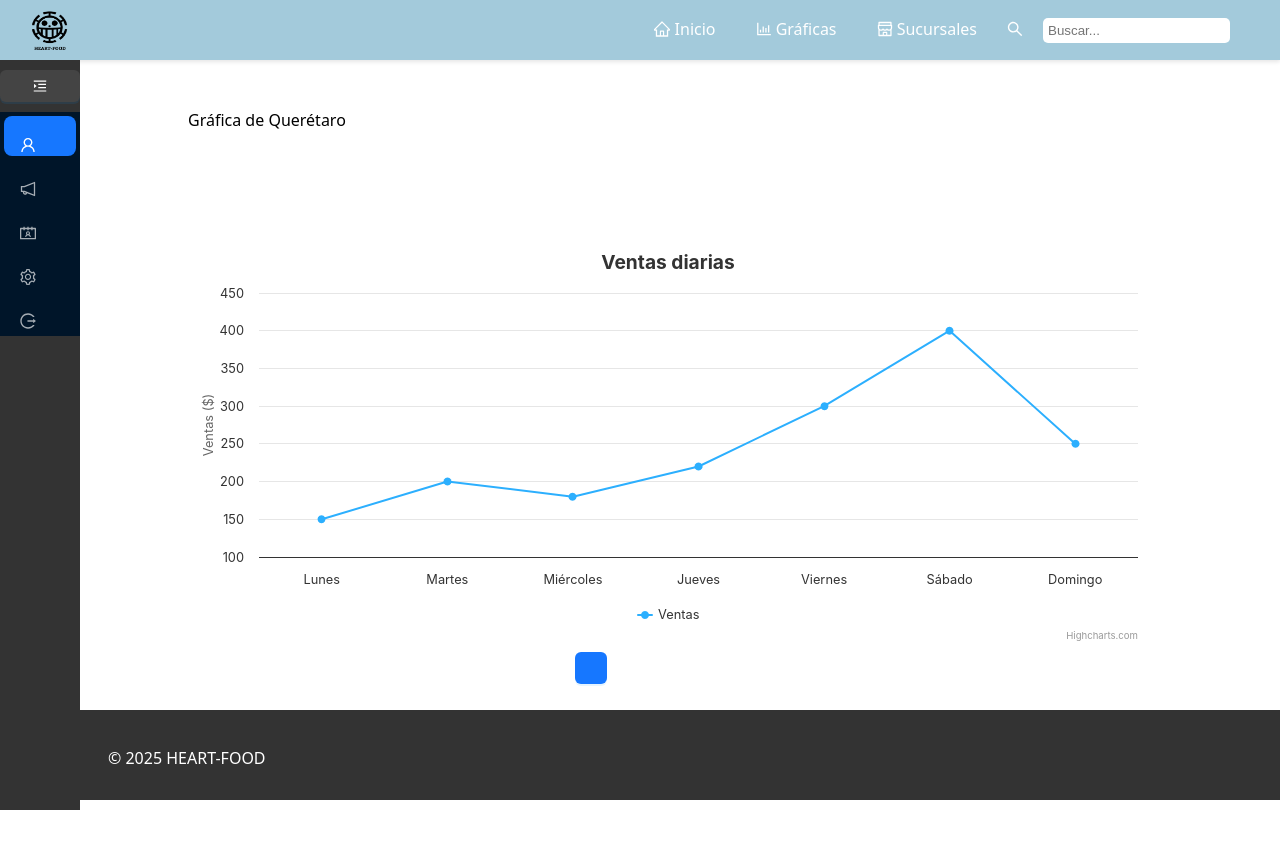
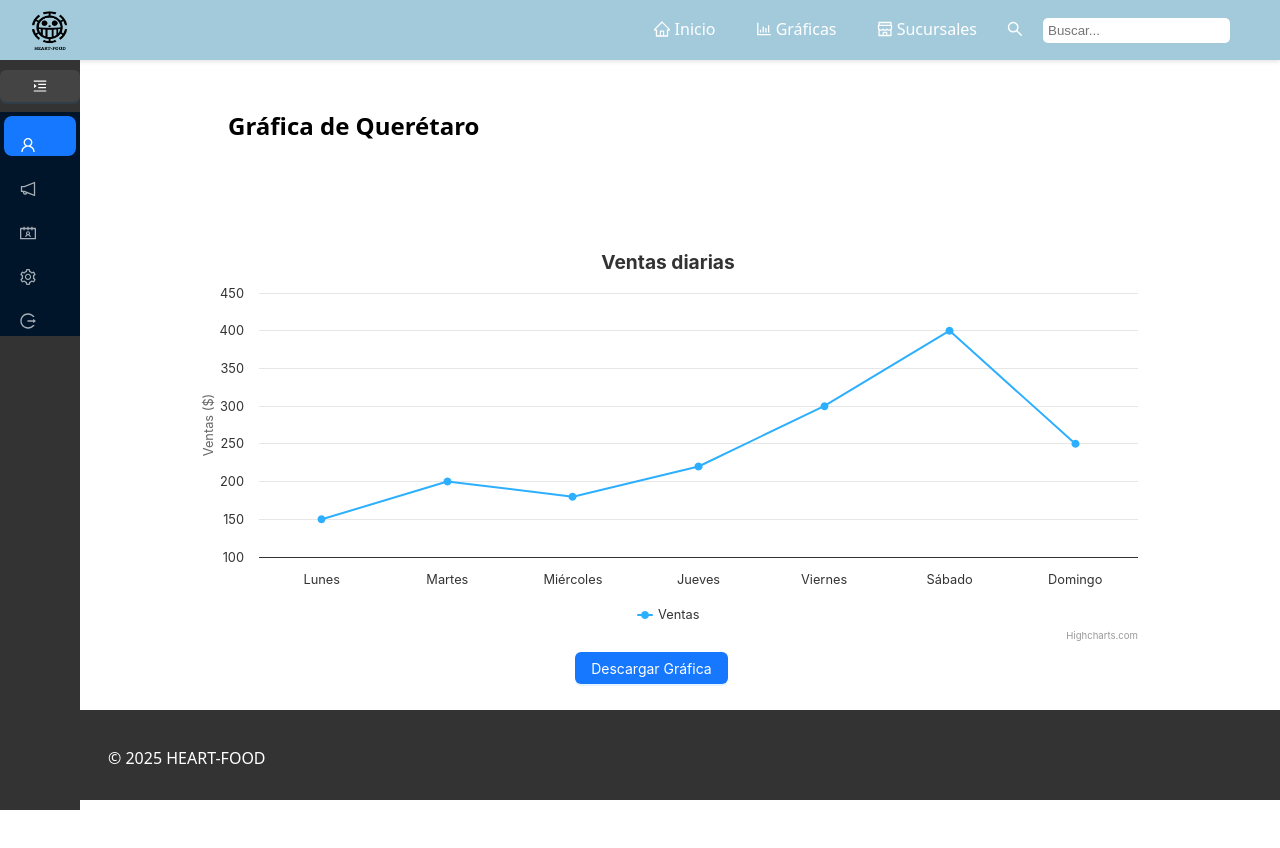
Before and after one commit to AlucardPonce/Heart-Food, a React (Vite) app in the folder Frontend/: page /home/graficas in a window 1280 px wide. Shown: the top 848 px of the page. Built offline with nearby package versions, Linux system fonts and the light colour scheme.

Commit message:
Update graficas

```diff
--- a/Frontend/package.json
+++ b/Frontend/package.json
@@ -15,8 +15,8 @@
     "firebase": "^11.4.0",
     "highcharts": "^12.1.2",
     "highcharts-react-official": "^3.2.1",
-    "react": "^19.0.0",
-    "react-dom": "^19.0.0",
+    "react": "^18.3.1",
+    "react-dom": "^18.3.1",
     "react-router-dom": "^7.3.0"
   },
   "devDependencies": {
--- a/Frontend/src/Pages/Graficas/Graficas.jsx
+++ b/Frontend/src/Pages/Graficas/Graficas.jsx
@@ -8,9 +8,9 @@ const Graficas = () => {
         <div className="graficas-container"> {/* Clase única aquí */}
             <div className='content'>
                 <div className="parent1">
-                    <div className="div1">Gráfica de Querétaro</div>
+                    <div className="div1 titulo">Gráfica de Querétaro</div>
                     <div className="div2"><Ventas></Ventas></div>
-                    <div className="div3"><Btn></Btn></div>
+                    <div className="div3"><Btn label="Descargar Gráfica"></Btn></div>
                 </div>
             </div>
         </div>
--- a/Frontend/src/Pages/Graficas/components/Styles/grafica.css
+++ b/Frontend/src/Pages/Graficas/components/Styles/grafica.css
@@ -20,3 +20,9 @@
     grid-column-start: 3;
     grid-row-start: 5;
 }
+
+.graficas-container .titulo {
+    font-size: 24px;
+    font-weight: bold;
+    margin-left: 40px;
+}
--- a/Frontend/src/Pages/Sucursales/components/optionbar.jsx
+++ b/Frontend/src/Pages/Sucursales/components/optionbar.jsx
@@ -1,14 +1,12 @@
 import React from 'react';
-import { Button, Select, Input, message, Modal, Form, List } from 'antd';
+import { Button, Select, Input, Message, Modal, Form, List } from 'antd';
 import './styles/sucursal.css';
 
-const Options = ({ label1,label2, placeholder }) => {
+const Options = ({ label1, label2, placeholder }) => {
     return (
         <Select className='SucursalSelect'
             style={{ marginBottom: 20 }}
             placeholder={placeholder}
-            onChange={(value) => {
-            }}
         >
             <Select.Option>
                 {label1}
```
Also changed, not shown: 1 other file (tests, documents, lock files or other folders).
